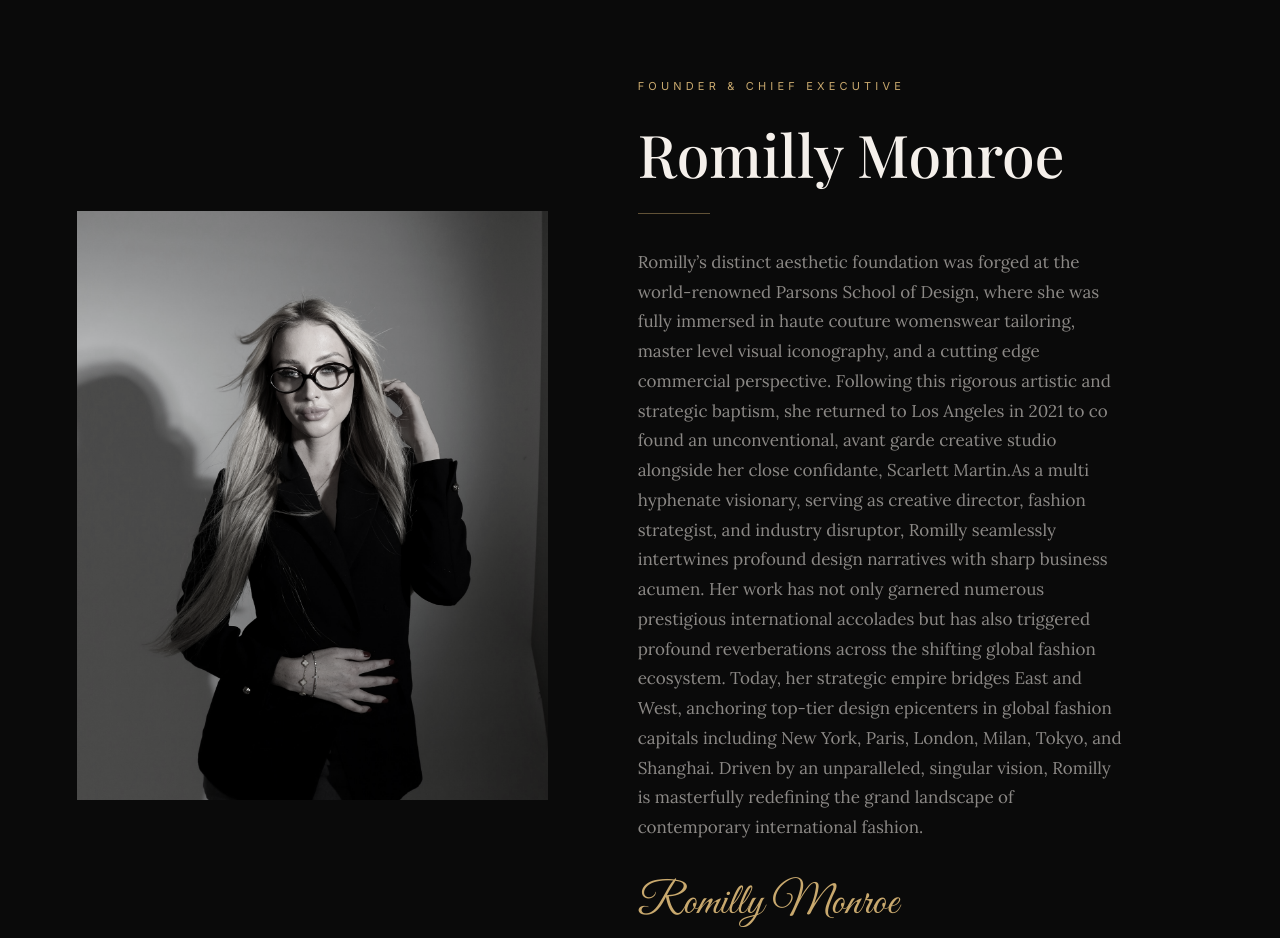
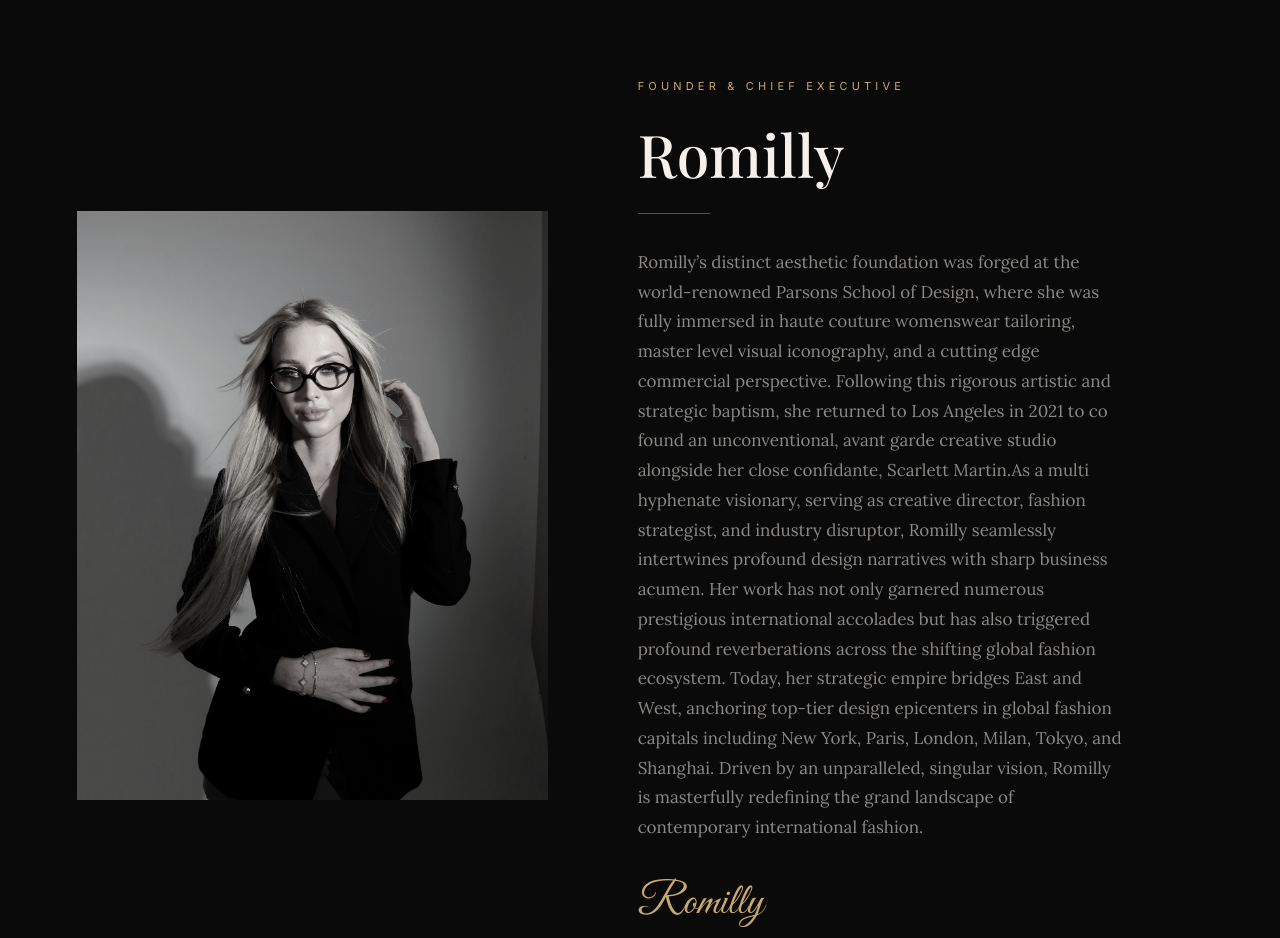
Before and after one commit to Atelier-de-Reve/Atelier-de-Reve.github.io, a plain HTML site: page index.html in a window 1280 px wide. Shown: the part 5574-6512 px from the top of the page. Drawn offline with nearby package versions, Linux system fonts and the light colour scheme; a web font is replaced by a local one.

Commit message:
Update index.html

```diff
--- a/index.html
+++ b/index.html
@@ -235,10 +235,10 @@
           </figure>
           <div class="founder-copy">
             <p class="section-label">Founder &amp; Chief Executive</p>
-            <h3 class="founder-name">Romilly Monroe</h3>
+            <h3 class="founder-name">Romilly </h3>
             <span class="rule rule-left" aria-hidden="true"></span>
             <p class="founder-note">Romilly’s distinct aesthetic foundation was forged at the world-renowned Parsons School of Design, where she was fully immersed in haute couture womenswear tailoring, master level visual iconography, and a cutting edge commercial perspective. Following this rigorous artistic and strategic baptism, she returned to Los Angeles in 2021 to co found an unconventional, avant garde creative studio alongside her close confidante, Scarlett Martin.As a multi hyphenate visionary, serving as creative director, fashion strategist, and industry disruptor, Romilly seamlessly intertwines profound design narratives with sharp business acumen. Her work has not only garnered numerous prestigious international accolades but has also triggered profound reverberations across the shifting global fashion ecosystem. Today, her strategic empire bridges East and West, anchoring top-tier design epicenters in global fashion capitals including New York, Paris, London, Milan, Tokyo, and Shanghai. Driven by an unparalleled, singular vision, Romilly is masterfully redefining the grand landscape of contemporary international fashion.</p>
-            <p class="signature">Romilly Monroe</p>
+            <p class="signature">Romilly </p>
           </div>
         </div>
       </div>
```
